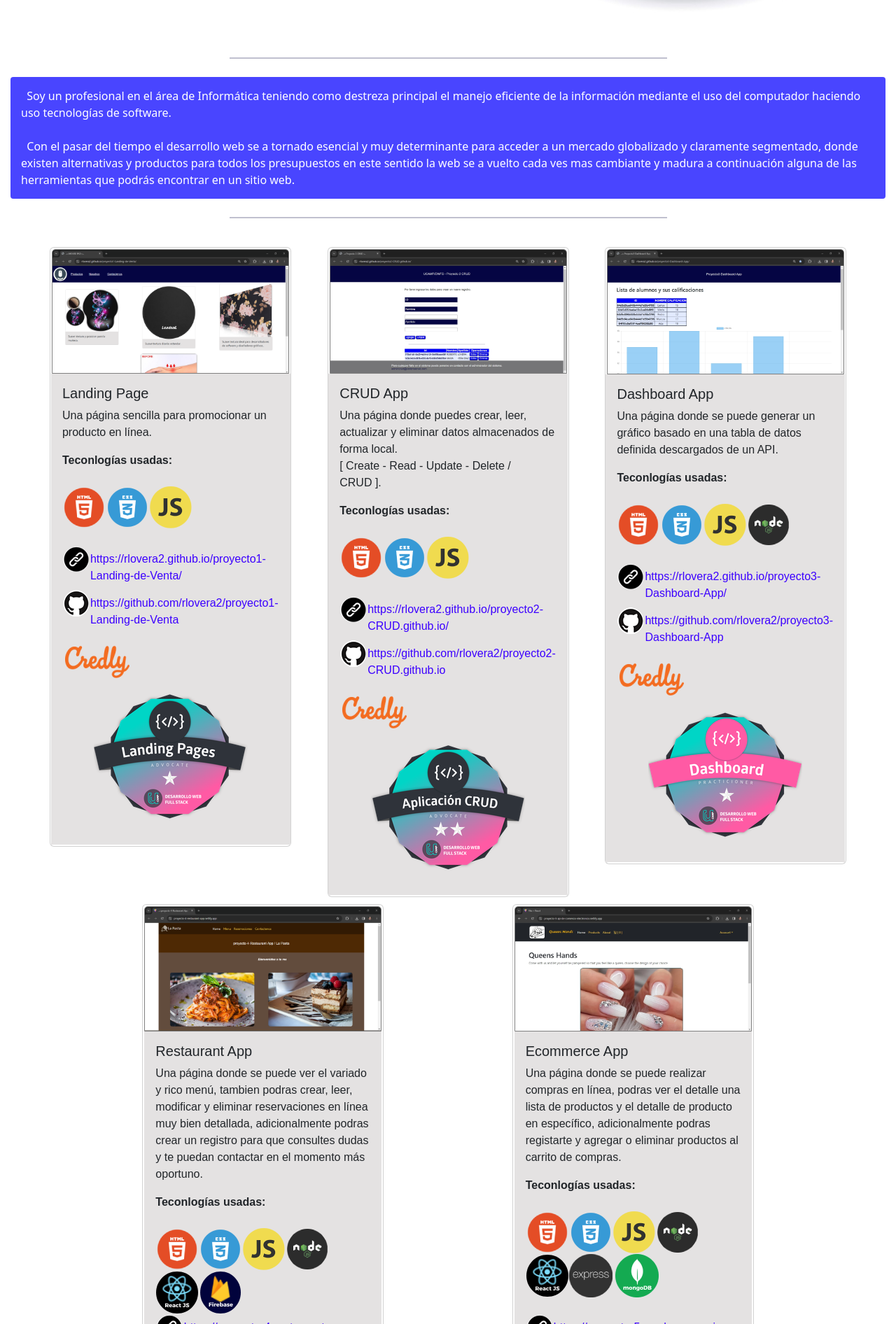
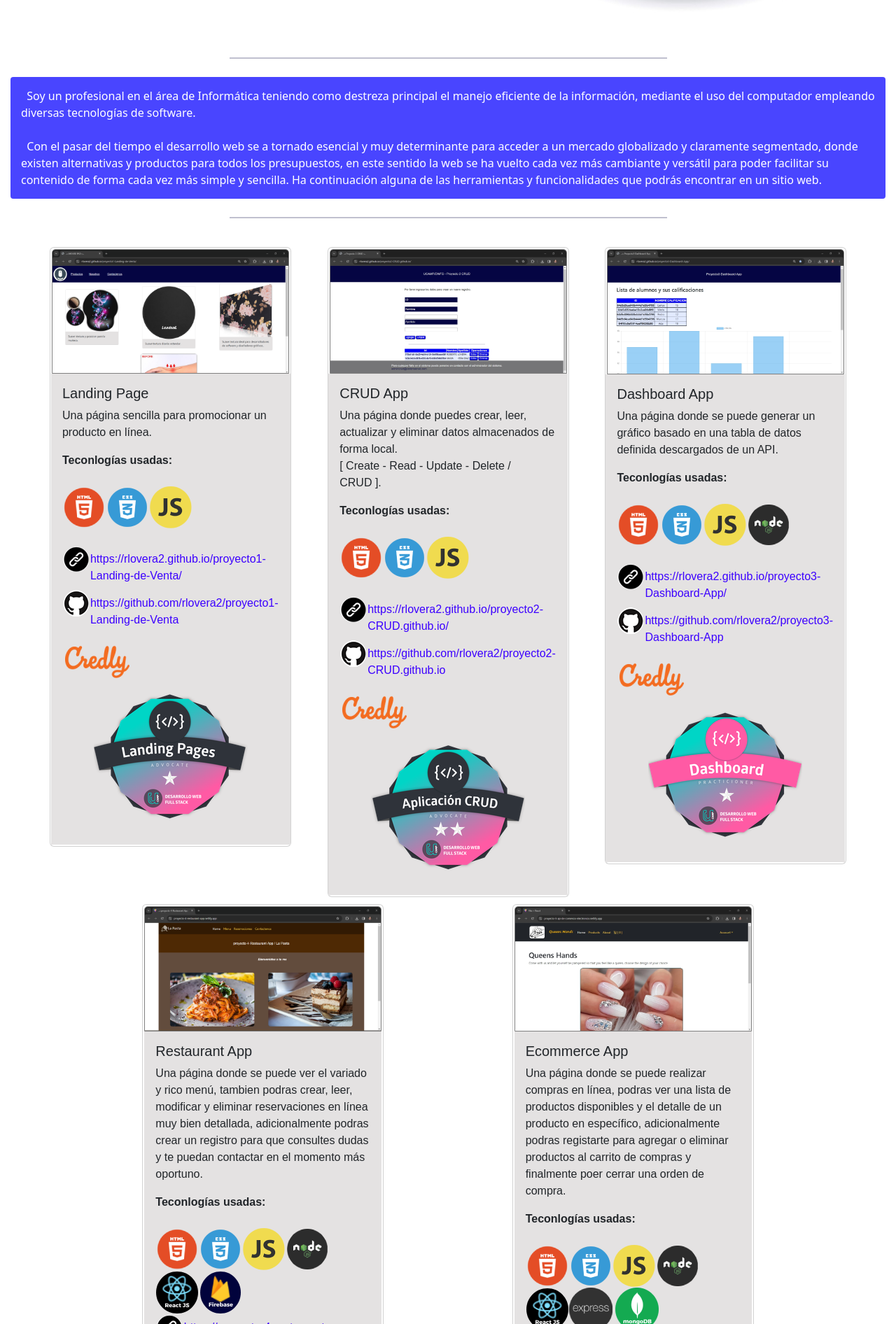
Before and after one commit to rlovera2/Proyecto-6-Portafolio, a React (Vite) app: page / in a window 1280 px wide. Shown: the part 848-2740 px from the top of the page at 70% size. Built offline with nearby package versions, Linux system fonts and the light colour scheme.

Commit message:
update todo

```diff
--- a/src/pages/HomePage.jsx
+++ b/src/pages/HomePage.jsx
@@ -36,16 +36,17 @@ const HomePage = () => {
 
         <article className=" texto_Principal">
           &nbsp;&nbsp;Soy un profesional en el área de Informática teniendo como
-          destreza principal el manejo eficiente de la información mediante el
-          uso del computador haciendo uso tecnologías de software.
+          destreza principal el manejo eficiente de la información, mediante el
+          uso del computador empleando diversas tecnologías de software.
           <br />
           <br />
           &nbsp;&nbsp;Con el pasar del tiempo el desarrollo web se a tornado
           esencial y muy determinante para acceder a un mercado globalizado y
           claramente segmentado, donde existen alternativas y productos para
-          todos los presupuestos en este sentido la web se a vuelto cada ves mas
-          cambiante y madura a continuación alguna de las herramientas que
-          podrás encontrar en un sitio web.
+          todos los presupuestos, en este sentido la web se ha vuelto cada vez
+          más cambiante y versátil para poder facilitar su contenido de forma
+          cada vez más simple y sencilla. Ha continuación alguna de las
+          herramientas y funcionalidades que podrás encontrar en un sitio web.
         </article>
         <hr className="linea_divisoria" />
         <Portafolio />
--- a/src/pages/Portafolio.jsx
+++ b/src/pages/Portafolio.jsx
@@ -360,9 +360,10 @@ const Portafolio = () => {
               <h5 className="card-title">Ecommerce App</h5>
               <p className="card-text">
                 Una página donde se puede realizar compras en línea, podras ver
-                el detalle una lista de productos y el detalle de producto en
-                específico, adicionalmente podras registarte y agregar o
-                eliminar productos al carrito de compras.
+                una lista de productos disponibles y el detalle de un producto
+                en específico, adicionalmente podras registarte para agregar o
+                eliminar productos al carrito de compras y finalmente poer
+                cerrar una orden de compra.
               </p>
               <b>Teconlogías usadas:</b>
               <br />
```
